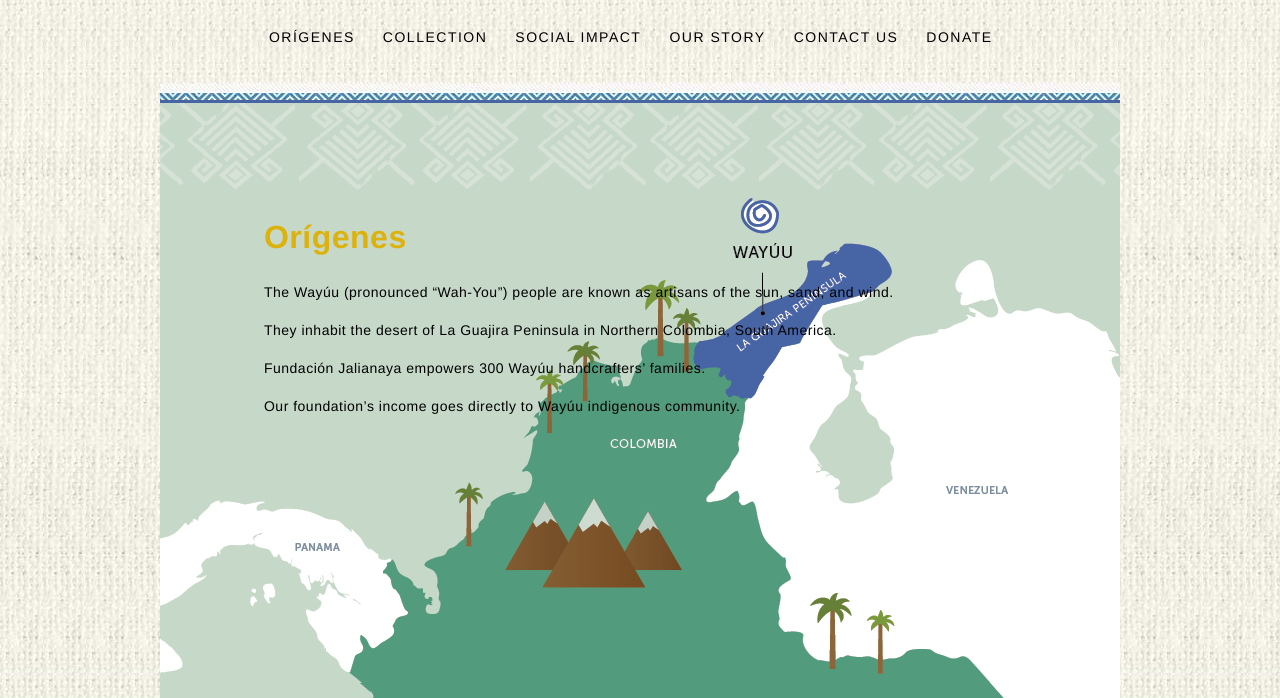
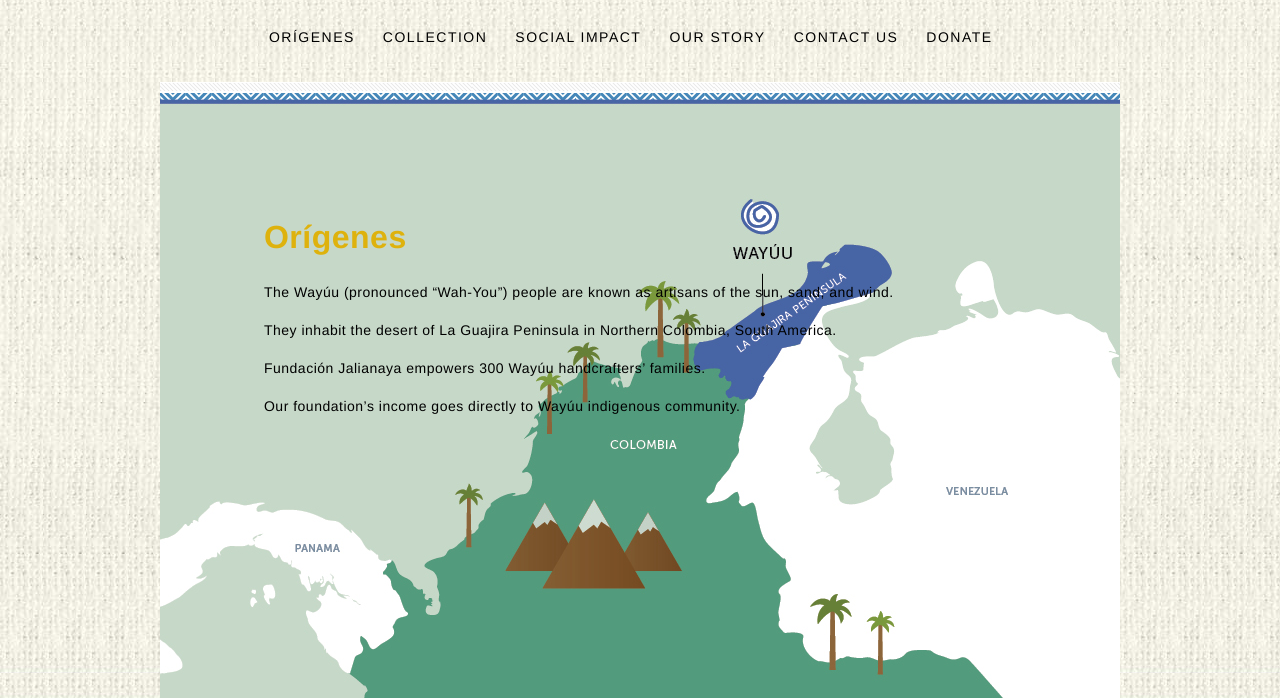
Before and after one commit to valladolidita/fundacionjalianaya, a website: page origenes.html in a window 1280 px wide. Shown: the part 102-800 px from the top of the page. Drawn offline with nearby package versions, Linux system fonts and the light colour scheme; files that its build step writes are made by us from their sources.

Commit message:
updated map image

```diff
--- a/origenes.html
+++ b/origenes.html
@@ -44,7 +44,7 @@
   <p>Our foundation’s income goes directly to Wayúu indigenous community.</p>
 
 </div>
-	<img class="zindex-image" src="images/map.jpg" alt="wayuu map">
+	<img class="zindex-image" src="images/mapsimple.jpg" alt="wayuu map">
 </article>
 
 <footer class="footer-group">
```
Also changed, not shown: images/mapsimple.jpg (added).
